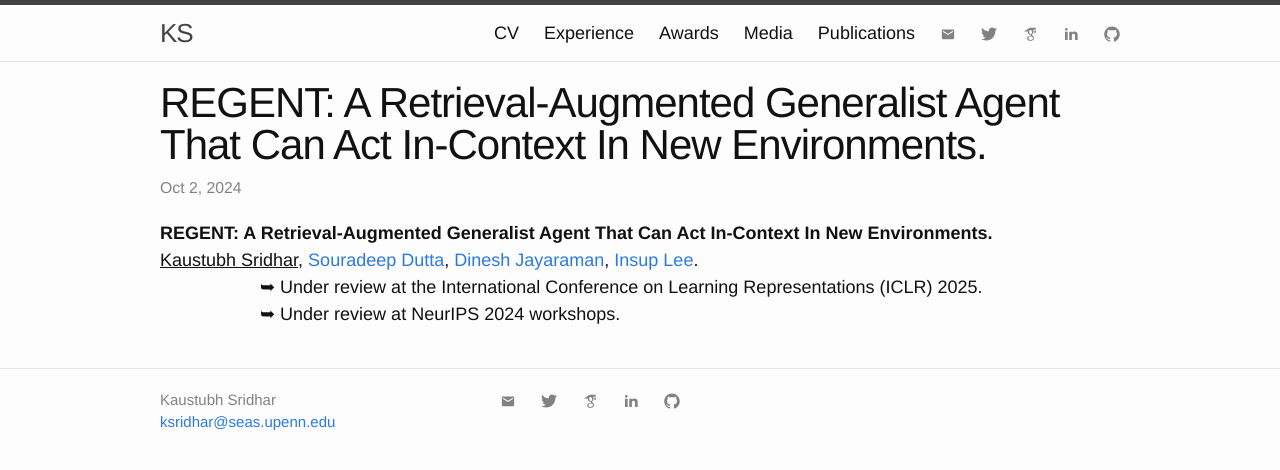
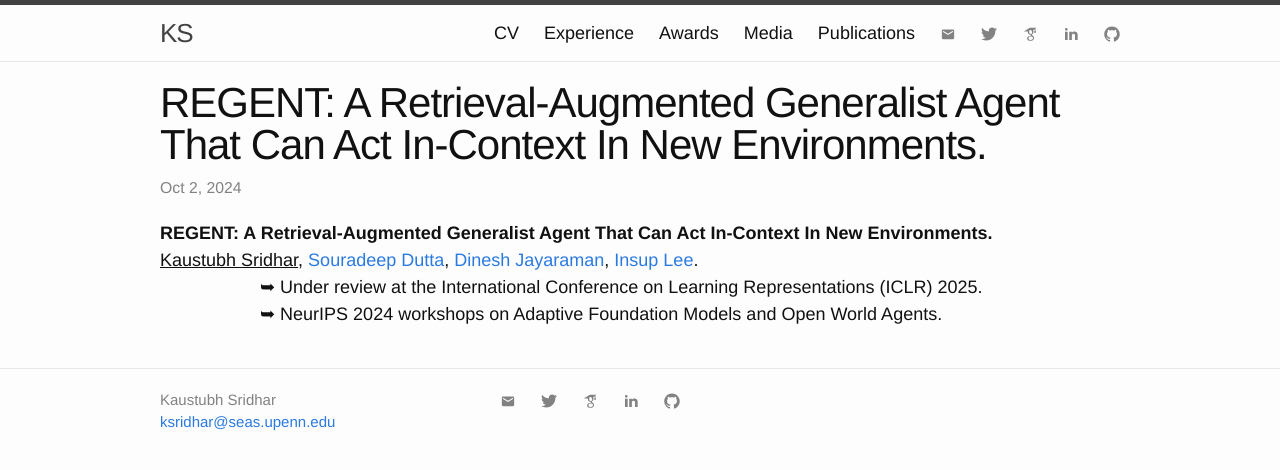
Before and after one commit to kaustubhsridhar/kaustubhsridhar.github.io, a Jekyll site: the page built from _posts/2024-10-02-REGENT.md, in a window 1280 px wide. Shown: the top 470 px of the page. Built offline with Jekyll 4.4.1, drawn with Linux system fonts in a browser that asks for light colours; comment, search, counter and statistics services are not loaded.

Commit message:
Update 2024-10-02-REGENT.md

```diff
--- a/_posts/2024-10-02-REGENT.md
+++ b/_posts/2024-10-02-REGENT.md
@@ -1,7 +1,7 @@
 ---
 layout: research
 title:  "REGENT: A Retrieval-Augmented Generalist Agent That Can Act In-Context In New Environments."
-rinfo: <u>Kaustubh Sridhar</u>, <a href="https://sites.google.com/site/duttasouradeep39/">Souradeep Dutta</a>, <a href="https://www.seas.upenn.edu/~dineshj/">Dinesh Jayaraman</a>, <a href="https://www.cis.upenn.edu/~lee/home/index.shtml">Insup Lee</a>. <ul>➥ Under review at the International Conference on Learning Representations (ICLR) 2025.<br>➥ Under review at NeurIPS 2024 workshops.</ul>
+rinfo: <u>Kaustubh Sridhar</u>, <a href="https://sites.google.com/site/duttasouradeep39/">Souradeep Dutta</a>, <a href="https://www.seas.upenn.edu/~dineshj/">Dinesh Jayaraman</a>, <a href="https://www.cis.upenn.edu/~lee/home/index.shtml">Insup Lee</a>. <ul>➥ Under review at the International Conference on Learning Representations (ICLR) 2025.<br>➥ NeurIPS 2024 workshops on Adaptive Foundation Models and Open World Agents.</ul>
 pdf: https://kaustubhsridhar.github.io/regent-research/static/docs/REGENT.pdf
 date:   2024-10-02 22:00:00
 types: []
```
